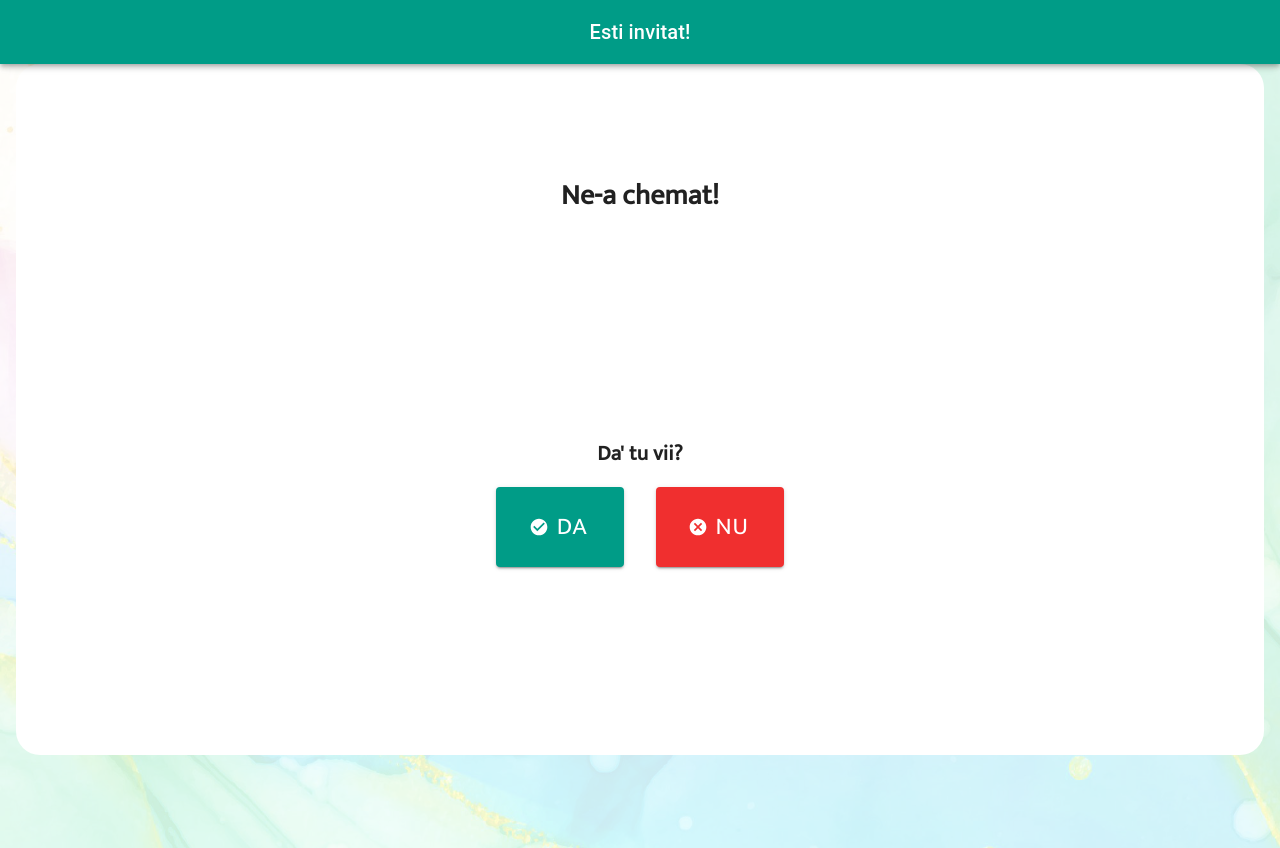
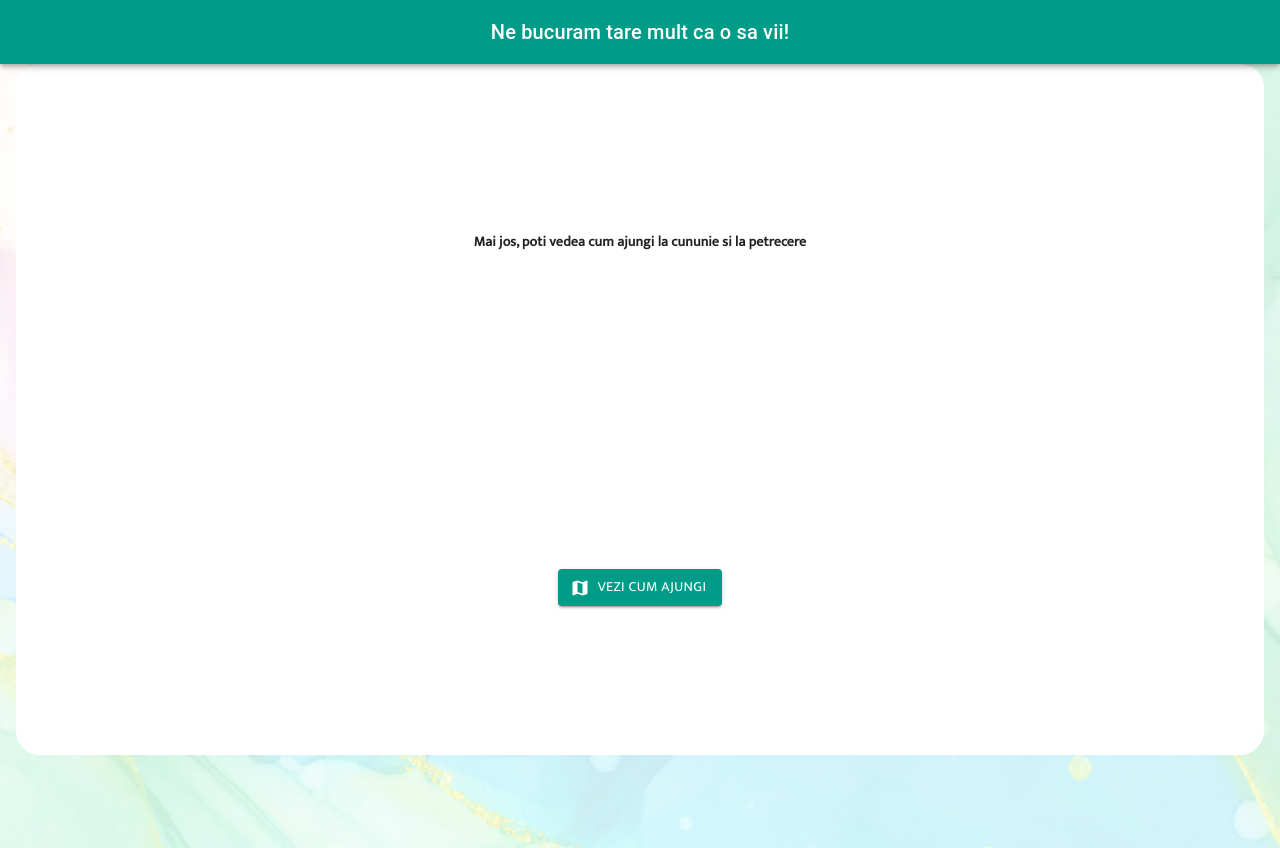
Before and after one commit to catsca/catsca.github.io, a React (Create React App) app: page / in a window 1280 px wide. Built offline with nearby package versions, Linux system fonts and the light colour scheme.

Commit message:
Update App.js

```diff
--- a/src/App.js
+++ b/src/App.js
@@ -1,5 +1,5 @@
 import './App.scss';
-import UserForm from './components/UserForm';
+import Success from './components/Success';
 import { ThemeProvider } from '@material-ui/core/styles'
 import CssBaseline from '@material-ui/core/CssBaseline'
 import theme from './theme'
@@ -12,7 +12,7 @@ function App(props) {
         <div className="wdg__body">
           <div className="wdg__container">
             <div>
-              <UserForm />
+              <Success />
             </div>
           </div>
         </div>
```
